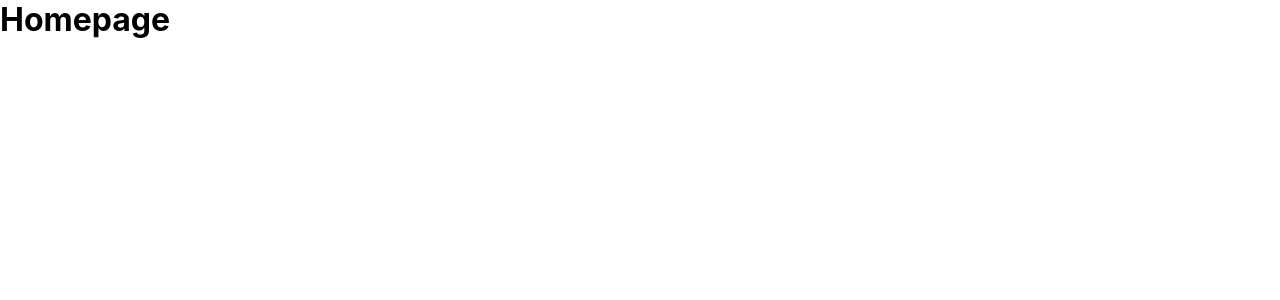
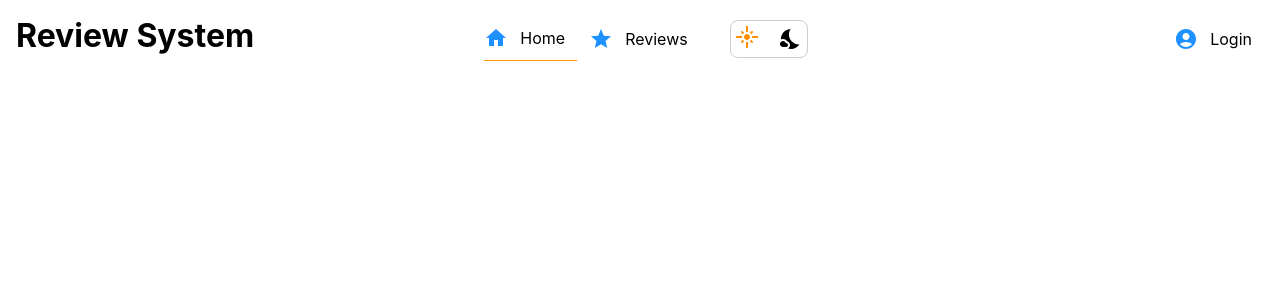
Before and after one commit to amanag0101/review-system, a Next.js app: page / in a window 1280 px wide. Shown: the top 300 px of the page. Built offline with nearby package versions, Linux system fonts and the light colour scheme.

Commit message:
Created Header Component

```diff
--- /dev/null
+++ b/components/public/constants/Theme.ts
@@ -0,0 +1,4 @@
+export enum Theme {
+    LIGHT = "light",
+    DARK = "dark"
+}
--- /dev/null
+++ b/components/public/header/Header.tsx
@@ -0,0 +1,60 @@
+import { useRouter } from "next/router";
+import Link from "next/link";
+import { useContext } from "react";
+
+import HomeIcon from '@mui/icons-material/Home';
+import StarIcon from '@mui/icons-material/Star';
+import FlareIcon from '@mui/icons-material/Flare';
+import NightsStayIcon from '@mui/icons-material/NightsStay';
+import AccountCircleIcon from '@mui/icons-material/AccountCircle';
+
+import { LayoutContext } from "../layout/Layout";
+import { Theme } from "../constants/Theme";
+import styles from "./header.module.css";
+
+export default function Header() {
+    const {theme, toggleTheme} = useContext(LayoutContext);
+    const currentLink: string = useRouter().asPath;
+
+    const isActiveLink = (link: string) : string => {
+        return currentLink === link
+            ? "active"
+            : "";
+    }
+
+    return (
+        <div className={styles.header}>
+            <div className={styles["col-1"]}>
+                <h1>Review System</h1>
+            </div>
+
+            <div className={styles["col-2"]}>
+                <div className={`${styles.item} ${styles[isActiveLink("/")]}`}>
+                    <HomeIcon className={styles["icon"]} />
+                    <Link href="/">Home</Link>
+                </div>
+
+                <div className={`${styles.item} ${styles[isActiveLink("/reviews")]}`}>
+                    <StarIcon className={styles["icon"]} />
+                    <Link href="#">Reviews</Link>
+                </div>
+
+                <div className={styles.theme}>
+                    <div className={styles["col-1"]} onClick={toggleTheme}>
+                        <FlareIcon className={styles["icon"]} sx={{color: theme === Theme.LIGHT ? "#ff9100" : "#ff9100"}} />
+                    </div>
+                    <div className={styles["col-2"]} onClick={toggleTheme}>
+                        <NightsStayIcon className={styles["icon"]} sx={{color: theme === Theme.DARK ? "#fff" : "#000"}} />
+                    </div>
+                </div>
+            </div>
+
+            <div className={styles["col-3"]}>
+                <div className={`${styles.item} ${styles[isActiveLink("/login")]}`}>
+                    <AccountCircleIcon className={styles["icon"]} />
+                    <Link href="#">Login</Link>
+                </div>
+            </div>
+        </div>
+    );
+}
--- /dev/null
+++ b/components/public/header/header.module.css
@@ -0,0 +1,93 @@
+.header {
+    background-color: var(--color-background-primary);
+    display: flex;
+    padding: 16px;
+}
+
+.icon {
+    font-size: 30px;
+}
+
+.header .col-1 {
+    flex-basis: 20%;
+}
+
+.header .col-2 {
+    flex-basis: 60%;
+    display: flex;
+    align-items: center;
+    justify-content: center;
+}
+
+.header .col-3 {
+    flex-basis: 20%;
+    display: flex;
+    align-items: center;
+    justify-content: right;
+}
+
+.header .col-2 .item,
+.header .col-3 .item {
+    display: flex;
+    cursor: pointer;
+    align-items: center;
+    margin-left: 12px;
+    color: var(--color-blue);
+}
+
+.header .col-2 .item:hover,
+.header .col-3 .item:hover {
+    border-bottom: 1px solid var(--color-orange);
+}
+
+.header .col-2 .active,
+.header .col-3 .active {
+    border-bottom: 1px solid var(--color-orange);
+}
+
+.header .col-2 .theme {
+    border: 1px solid var(--color-background-secondary);
+    cursor: pointer;
+    border-radius: 8px;
+    display: flex;
+    padding: 4px;
+    margin-left: 30px;
+}
+
+.header .col-2 .theme .col-2 {
+    margin-left: 20px;
+}
+
+.header .col-2 a,
+.header .col-3 a {
+    padding: 12px;
+}
+
+@media (max-width: 500px) {
+    .header {
+        flex-direction: column;
+    }
+
+    .header .col-1 {
+        text-align: center;
+    }
+
+    .header .col-2 {
+        justify-content: center;
+        flex-wrap: wrap;
+    }
+
+    .header .col-2 .item,
+    .header .col-2 .theme,
+    .header .col-3 .item {
+        margin-top: 12px;
+    }
+
+    .header .col-2 .theme {
+        margin-left: 0;
+    }
+
+    .header .col-3 {
+        justify-content: center;
+    }
+}
--- /dev/null
+++ b/components/public/layout/Layout.tsx
@@ -0,0 +1,48 @@
+import { createContext, useEffect, useState } from "react";
+
+import { Theme } from "../constants/Theme";
+import Header from "../header/Header";
+
+interface LayoutContextProps {
+    theme: Theme,
+    toggleTheme: () => void
+}
+
+export const LayoutContext = createContext<LayoutContextProps>({
+    theme: Theme.LIGHT,
+    toggleTheme: () => {}
+});
+
+interface LayoutProps {
+    children: JSX.Element
+}
+
+export default function Layout({children} : LayoutProps) {
+    const [theme, setTheme] = useState<Theme>(Theme.LIGHT);
+
+    useEffect(() => {
+        document.body.dataset.theme = theme;
+    }, [theme]);
+
+    const toggleTheme = () => {
+        if(theme === Theme.LIGHT) {
+            setTheme(Theme.DARK);
+            // setThemeInLocalStorage(Theme.DARK);
+        }
+        else {
+            setTheme(Theme.LIGHT);
+            // setThemeInLocalStorage(Theme.LIGHT);
+        }
+    }
+
+    return (
+        <LayoutContext.Provider value={{
+            theme: theme,
+            toggleTheme: toggleTheme
+        }}>
+            <Header />
+
+            { children }
+        </LayoutContext.Provider>
+    );
+}
--- a/package.json
+++ b/package.json
@@ -9,6 +9,11 @@
     "lint": "next lint"
   },
   "dependencies": {
+    "@emotion/react": "^11.10.4",
+    "@emotion/styled": "^11.10.4",
+    "@fontsource/roboto": "^4.5.8",
+    "@mui/icons-material": "^5.10.9",
+    "@mui/material": "^5.10.9",
     "next": "12.3.1",
     "react": "18.2.0",
     "react-dom": "18.2.0"
--- a/pages/index.tsx
+++ b/pages/index.tsx
@@ -1,11 +1,10 @@
 import type { NextPage } from 'next'
+import Layout from '../components/public/layout/Layout';
 
 const Home: NextPage = () => {
   return (
-    <div>
-      <h1>Homepage</h1>
-    </div>
-  )
+    <Layout children={<></>} />
+  );
 }
 
 export default Home
--- a/styles/globals.css
+++ b/styles/globals.css
@@ -9,3 +9,40 @@ body {
   font-family: -apple-system, BlinkMacSystemFont, Segoe UI, Roboto, Oxygen,
     Ubuntu, Cantarell, Fira Sans, Droid Sans, Helvetica Neue, sans-serif;
 }
+
+a {
+  text-decoration: none;
+}
+
+/* Light Theme */
+body[data-theme="light"] {
+  --color-background-primary: #fff;
+  --color-background-secondary: #ccc;
+
+  --color-text-primary: #000;
+  --color-text-secondary: #fff;
+  --color-orange: #ff9100;
+  --color-blue: #1e90ff;
+  --color-red: #ff0000;
+}
+
+body[data-theme="light"] h1,
+body[data-theme="light"] a {
+  color: var(--color-text-primary);
+}
+
+/* Dark Theme */
+body[data-theme="dark"] {
+  --color-background-primary: #1e1e1e;
+  --color-background-secondary: #4f4f4f;
+
+  --color-text-primary: #fff;
+  --color-orange: #ff9100;
+  --color-blue: #1e90ff;
+  --color-red: #ff0000;
+}
+
+body[data-theme="dark"] h1,
+body[data-theme="dark"] a {
+  color: var(--color-text-primary);
+}
```
Also changed, not shown: 2 other files (tests, documents, lock files or other folders).
